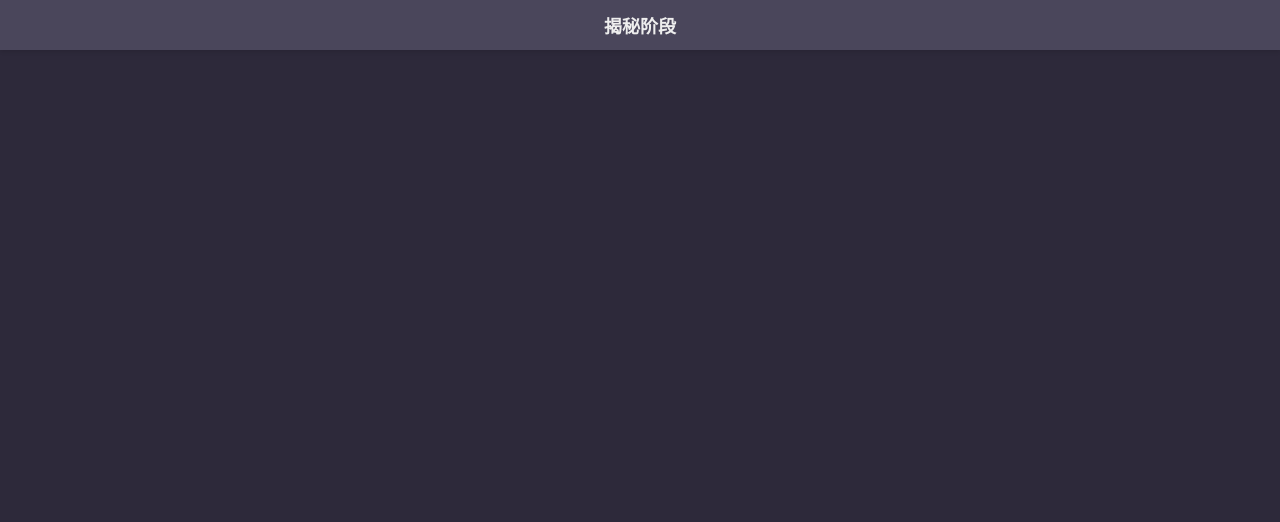
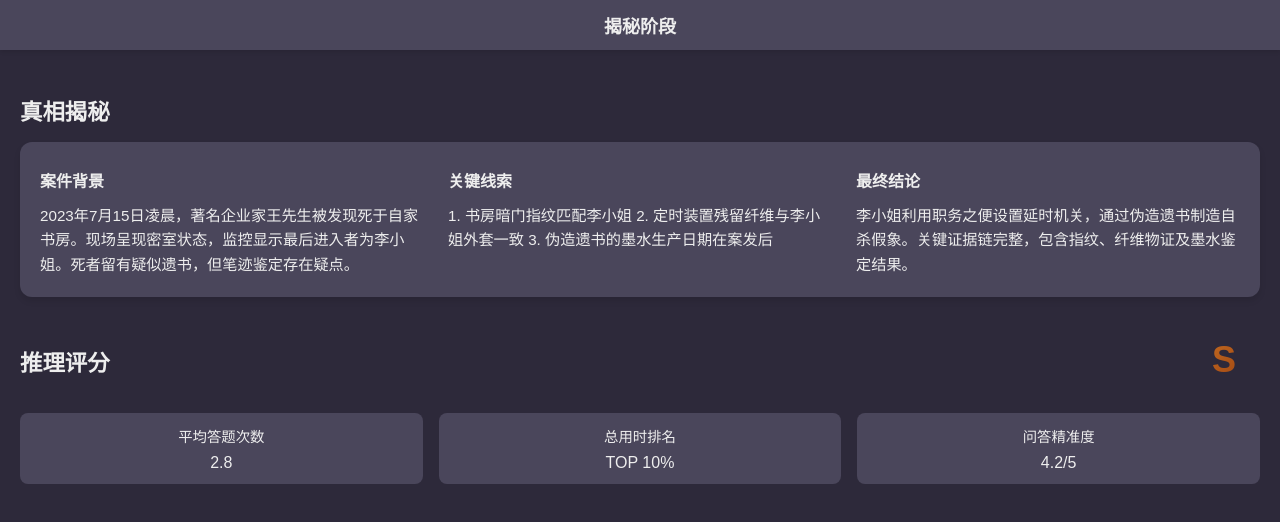
Before and after one commit to goldthinking/solorpg-proto, a Vue app: page /game-reveal-stage in a window 1280 px wide. Shown: the top 522 px of the page. Built offline with nearby package versions, Linux system fonts and the light colour scheme.

Commit message:
feat: 添加了揭秘阶段页面

```diff
--- a/src/views/GameRevealStageView.vue
+++ b/src/views/GameRevealStageView.vue
@@ -1,6 +1,44 @@
 <template>
   <div class="game-reveal-stage-view">
     <StageHeader stageName="揭秘阶段" />
+
+    <section class="reveal-section">
+      <h3 class="section-title">真相揭秘</h3>
+      <!-- 真相内容插槽 -->
+      <div class="reveal-content">
+        <div class="truth-card">
+          <div class="truth-sections">
+            <div v-for="(section, index) in truthSections" :key="index" class="truth-section">
+              <h4 class="truth-title">{{ section.title }}</h4>
+              <p class="truth-text">{{ section.content }}</p>
+            </div>
+          </div>
+        </div>
+        <slot name="truth-content"></slot>
+      </div>
+    </section>
+
+    <section class="scoring-section">
+      <div class="score-header">
+        <h3 class="section-title">推理评分</h3>
+        <span class="grade-badge">{{ scoreGrade }}</span>
+      </div>
+
+      <div class="metrics-grid">
+        <div class="metric-item">
+          <label>平均答题次数</label>
+          <span class="metric-value">{{ averageAttempts }}</span>
+        </div>
+        <div class="metric-item">
+          <label>总用时排名</label>
+          <span class="metric-value">{{ timeRank }}</span>
+        </div>
+        <div class="metric-item">
+          <label>问答精准度</label>
+          <span class="metric-value">{{ accuracy }}/5</span>
+        </div>
+      </div>
+    </section>
   </div>
 </template>
 
@@ -10,6 +48,31 @@ export default {
   name: 'GameRevealStageView',
   components: {
     StageHeader
+  },
+  data() {
+    return {
+      scoreGrade: 'S',
+      averageAttempts: 2.8,
+      timeRank: 'TOP 10%',
+      accuracy: 4.2,
+      truthSections: [
+        {
+          icon: '🔍',
+          title: '案件背景',
+          content: '2023年7月15日凌晨，著名企业家王先生被发现死于自家书房。现场呈现密室状态，监控显示最后进入者为李小姐。死者留有疑似遗书，但笔迹鉴定存在疑点。'
+        },
+        {
+          icon: '🕵️',
+          title: '关键线索',
+          content: '1. 书房暗门指纹匹配李小姐\n2. 定时装置残留纤维与李小姐外套一致\n3. 伪造遗书的墨水生产日期在案发后'
+        },
+        {
+          icon: '✅',
+          title: '最终结论',
+          content: '李小姐利用职务之便设置延时机关，通过伪造遗书制造自杀假象。关键证据链完整，包含指纹、纤维物证及墨水鉴定结果。'
+        }
+      ]
+    }
   }
 }
 </script>
@@ -19,4 +82,108 @@ export default {
   padding: 20px;
   padding-top: calc(20px + var(--stage-header-height));
 }
+
+.section-title {
+  color: var(--text-primary);
+  font-size: 1.4em;
+  -webkit-background-clip: text;
+  background-clip: text;
+  text-fill-color: transparent;
+  display: inline-block;
+  padding-right: 12px;
+  margin: 24px 0 16px;
+}
+
+.score-header {
+  display: flex;
+  justify-content: space-between;
+  margin-bottom: 20px;
+}
+
+.truth-card {
+  background: var(--bg-secondary);
+  border-radius: 12px;
+  padding: 20px;
+  box-shadow: 0 4px 6px rgba(0,0,0,0.1);
+  margin-bottom: 24px;
+}
+
+.truth-sections {
+  display: grid;
+  gap: 24px;
+  grid-template-columns: repeat(auto-fit, minmax(280px, 1fr));
+}
+
+.truth-section {
+  border-left: 3px solid var(--accent-primary);
+}
+
+.truth-title {
+  color: var(--text-primary);
+  margin-top: 6px;
+  margin-bottom: 2px;
+}
+
+.truth-text {
+  color: var(--text-secondary);
+  line-height: 1.6;
+  font-size: 0.95em;
+}
+
+.truth-icon {
+  font-size: 32px;
+  margin-bottom: 12px;
+}
+
+.truth-title {
+  color: var(--text-primary);
+  margin-bottom: 12px;
+}
+
+.truth-text {
+  color: var(--text-secondary);
+  line-height: 1.6;
+}
+
+.grade-display {
+  text-align: center;
+  margin: 20px 0;
+}
+
+.grade-badge {
+  font-size: 36px;
+  font-weight: 800;
+  margin-top: 10px;
+  padding: 8px 24px;
+  border-radius: 24px;
+  background-image: linear-gradient(135deg, #cf7726,#92380c);
+  color: transparent;
+  -webkit-background-clip: text;
+  background-clip: text;
+  position: relative;
+}
+
+.metrics-grid {
+  display: grid;
+  grid-template-columns: repeat(3, 1fr);
+  gap: 16px;
+}
+
+.metric-item {
+  background: var(--bg-secondary);
+  padding: 12px;
+  border-radius: 8px;
+  text-align: center;
+  display: flex;
+  flex-direction: column;
+  align-items: center;
+  justify-content: space-between;
+}
+
+.metric-item label {
+  display: block;
+  color: var(--text-secondary);
+  font-size: 0.9em;
+  margin-bottom: 8px;
+}
 </style>
```
